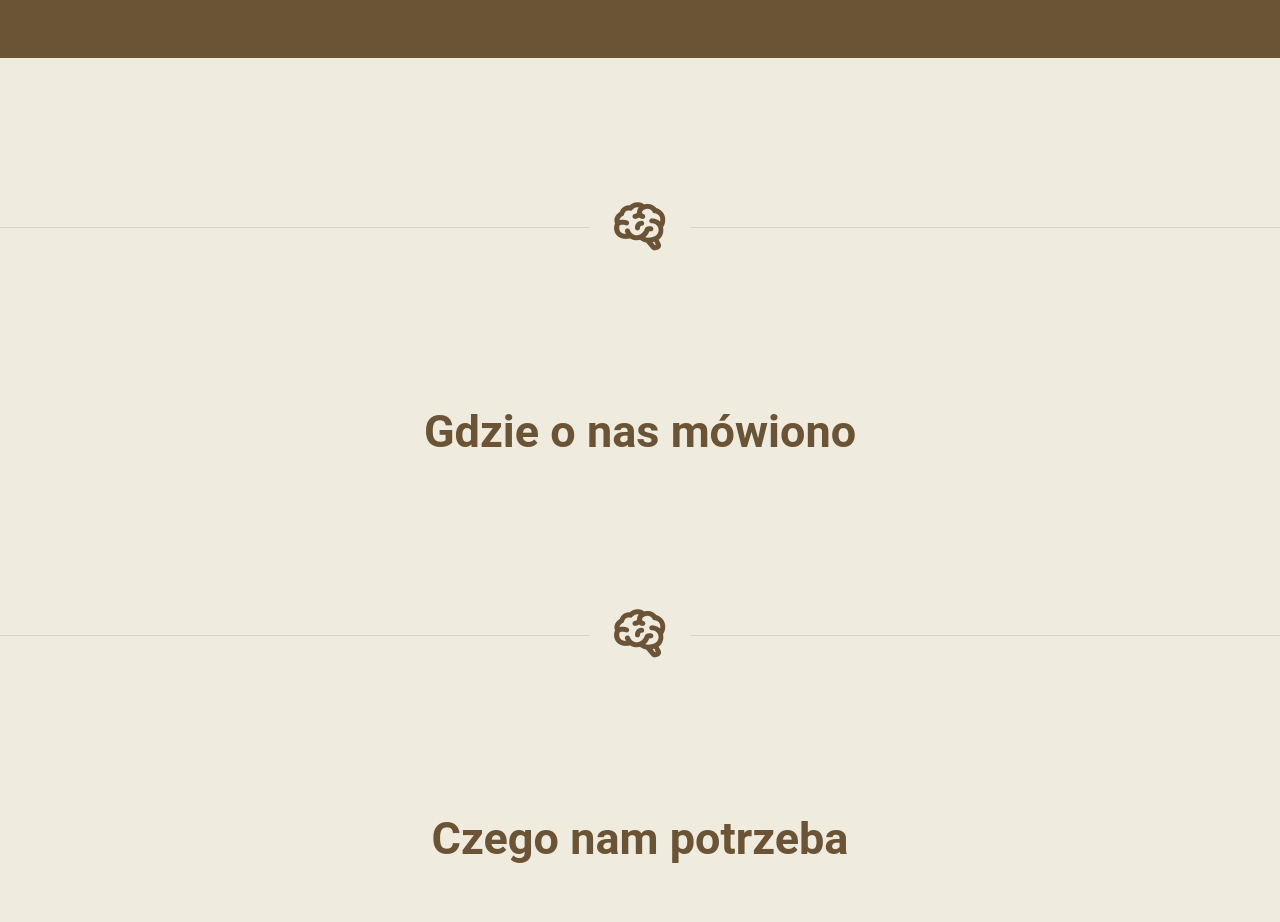
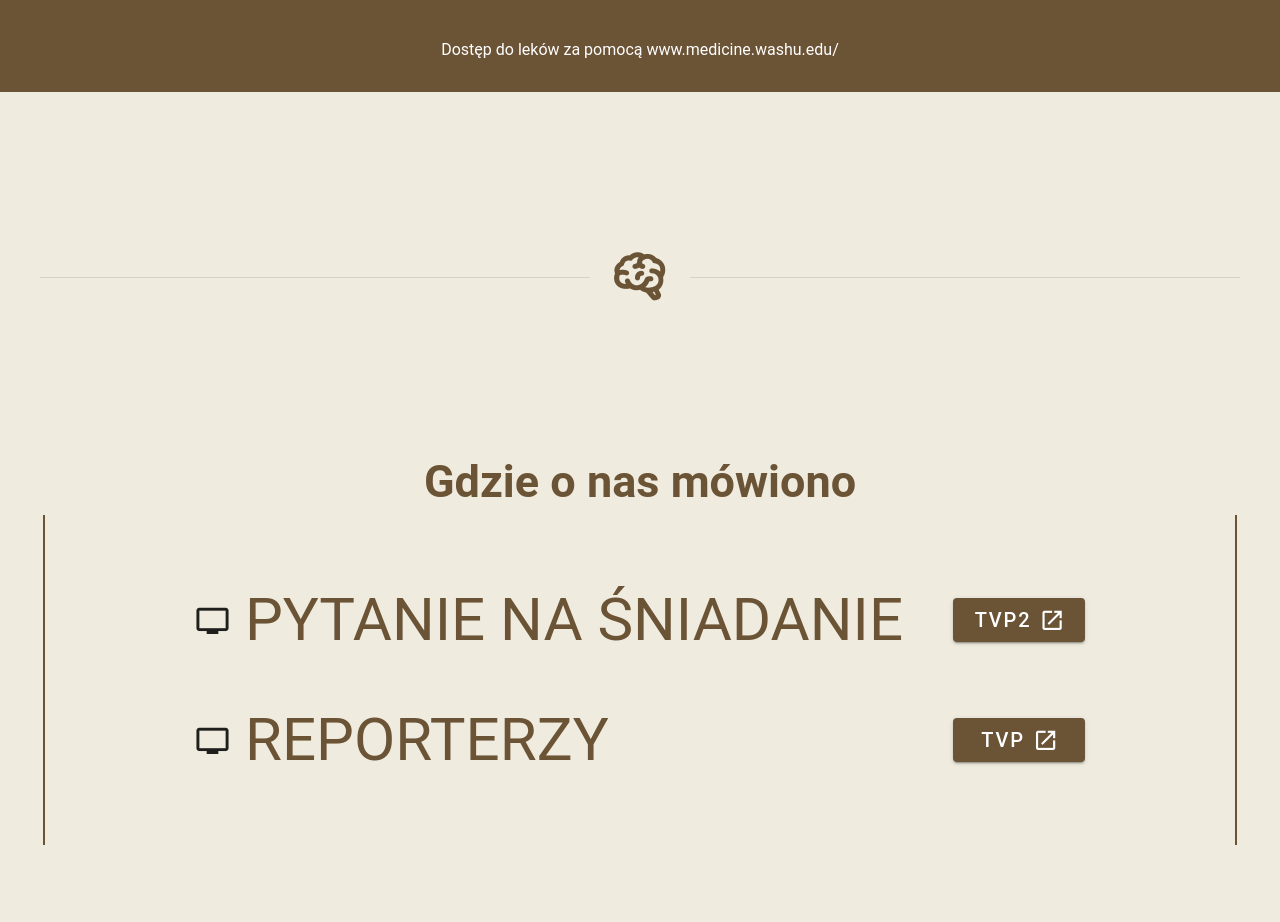
Before and after one commit to PatrykJarzynka/Memory, a Vue app: page / in a window 1280 px wide. Shown: the part 4370-5292 px from the top of the page. Built offline with nearby package versions, Linux system fonts and the light colour scheme; a small style sheet from the web is missing; a web font is replaced by a local one.

Commit message:
Created media section for every resolution

```diff
--- a/src/components/Possibilities.vue
+++ b/src/components/Possibilities.vue
@@ -36,7 +36,7 @@
         md="4"
       >
         <v-card
-          elevation="2"
+          elevation="0"
           class="possibility-card"
         >
           <v-avatar class="possibilities-icon-container">
@@ -57,7 +57,7 @@
 
 <style scoped lang="scss">
 .possibilities-container {
-  padding-block: 50px;
+  padding-top: 50px;
   justify-content: center;
 
   @media only screen and (width >= 1280px) {
@@ -70,7 +70,6 @@
   flex-direction: column;
   align-items: center;
   background-color: transparent;
-  border-radius: 24px;
   height: 100%;
   padding: 20px;
 
@@ -81,7 +80,6 @@
   }
 
   @media only screen and (width >= 768px) {
-    aspect-ratio: 1;
     padding-top: 50px;
   }
 }
--- a/src/pages/index.vue
+++ b/src/pages/index.vue
@@ -63,19 +63,63 @@
         <p class="treatment-price">98 000 PLN / rok</p>
       </div>
     </div>
+
+    <p class="treatment-link">Dostęp do leków za pomocą www.medicine.washu.edu/</p>
   </div>
 
-  <IconDivider/>
+  <v-container class="main-container">
+    <IconDivider/>
 
-  <h2 class="section-title">Gdzie o nas mówiono</h2>
+    <h2 class="section-title">Gdzie o nas mówiono</h2>
 
-  <IconDivider/>
+    <v-row no-gutters class="media-container">
+      <div class="media-name-container">
+        <v-icon
+          icon="mdi-television"
+          class="media-icon"
+        />
+        <p class="media-name">PYTANIE NA ŚNIADANIE</p>
+      </div>
 
-  <h2 class="section-title">Czego nam potrzeba</h2>
+      <v-btn
+        :size="smAndDown ? undefined : 'large'"
+        class="media-button"
+      >
+        <div class="d-flex ga-2">
+          <span>TVP2</span>
+          <v-icon icon="mdi-open-in-new"/>
+        </div>
+      </v-btn>
+      <div class="media-name-container">
+        <v-icon
+          class="media-icon"
+          icon="mdi-television"
+        />
+        <p class="media-name">REPORTERZY</p>
+      </div>
 
-  <IconDivider/>
+      <v-btn
+        :size="smAndDown ? undefined : 'large'"
+        class="media-button"
+      >
+        <div class="d-flex ga-2">
+          <span>TVP</span>
+          <v-icon icon="mdi-open-in-new"/>
+        </div>
+      </v-btn>
+    </v-row>
 
-  <h2 class="section-title">Nasi przyjaciele</h2>
+
+    <IconDivider/>
+
+    <h2 class="section-title">Czego obecnie nam trzeba</h2>
+
+    <IconDivider/>
+
+    <h2 class="section-title">Nasi przyjaciele</h2>
+  </v-container>
+
+
 
 </template>
 
@@ -86,6 +130,9 @@
   import IconDivider from "@/components/IconDivider.vue"
   import IllustratedContent from "@/components/IllustratedContent.vue"
   import Possibilities from "@/components/Possibilities.vue"
+  import {useDisplay} from "vuetify/framework";
+
+  const { smAndDown } = useDisplay()
 
 </script>
 
@@ -179,9 +226,12 @@
 
 .treatment-container {
   display: flex;
+  flex-direction: column;
   align-items: center;
   justify-content: center;
   background-color: rgba(var(--v-theme-primary));
+  padding-block: 30px;
+  text-align: center;
 }
 
 .treatment-list-container {
@@ -190,7 +240,6 @@
   justify-content: center;
   flex-direction: column;
   column-gap: 50px;
-  padding-block: 30px;
 
   @media only screen and (width >= 960px) {
     flex-direction: row;
@@ -228,5 +277,82 @@
   }
 }
 
+.treatment-link {
+  color: white;
+}
+
+.media-container {
+  padding: 30px 20px;
+  margin-left: auto;
+  margin-right: auto;
+  display: grid;
+  grid-template-columns: 1fr auto;
+  grid-template-rows: 1fr 1fr;
+  column-gap: 50px;
+  row-gap: 30px;
+  align-items: center;
+  border-inline: 2px solid rgb(var(--v-theme-primary));
+
+  @media only screen and (width >= 600px) {
+    padding: 60px;
+  }
+
+  @media only screen and (width >= 960px) {
+    padding: 60px 80px;
+  }
+
+  @media only screen and (width >= 1280px) {
+    padding: 60px 150px;
+  }
+}
+
+.media-name-container {
+  display: flex;
+  align-items: center;
+  column-gap: 15px;
+}
+
+.media-icon {
+  font-size: 25px;
+
+  @media only screen and (width >= 600px) {
+    font-size: 35px;
+  }
+}
+
+
+.media-name {
+  font-size: 17px;
+  font-weight: 400;
+  color: rgba(var(--v-theme-primary));
+
+  @media only screen and (width >= 600px) {
+    font-size: 25px;
+  }
+
+  @media only screen and (width >= 960px) {
+    font-size: 35px;
+  }
+
+  @media only screen and (width >= 1280px) {
+    font-size: 60px;
+  }
+}
+
+.media-button {
+  background-color: rgb(var(--v-theme-primary));
+  color: white;
+  font-size: 13px;
+
+  @media only screen and (width >= 960px) {
+    font-size: 16px;
+  }
+
+  @media only screen and (width >= 1280px) {
+    font-size: 20px;
+  }
+}
+
+
 
 </style>
```
